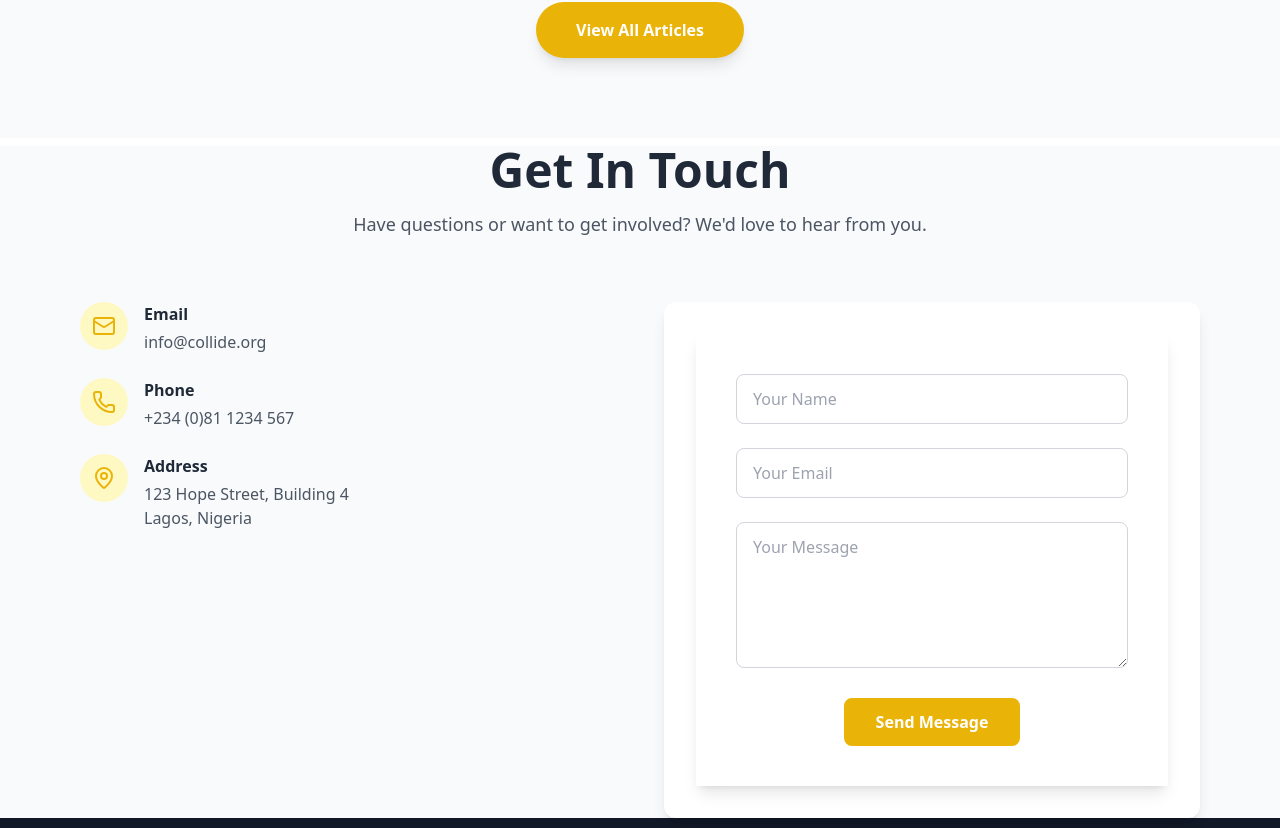
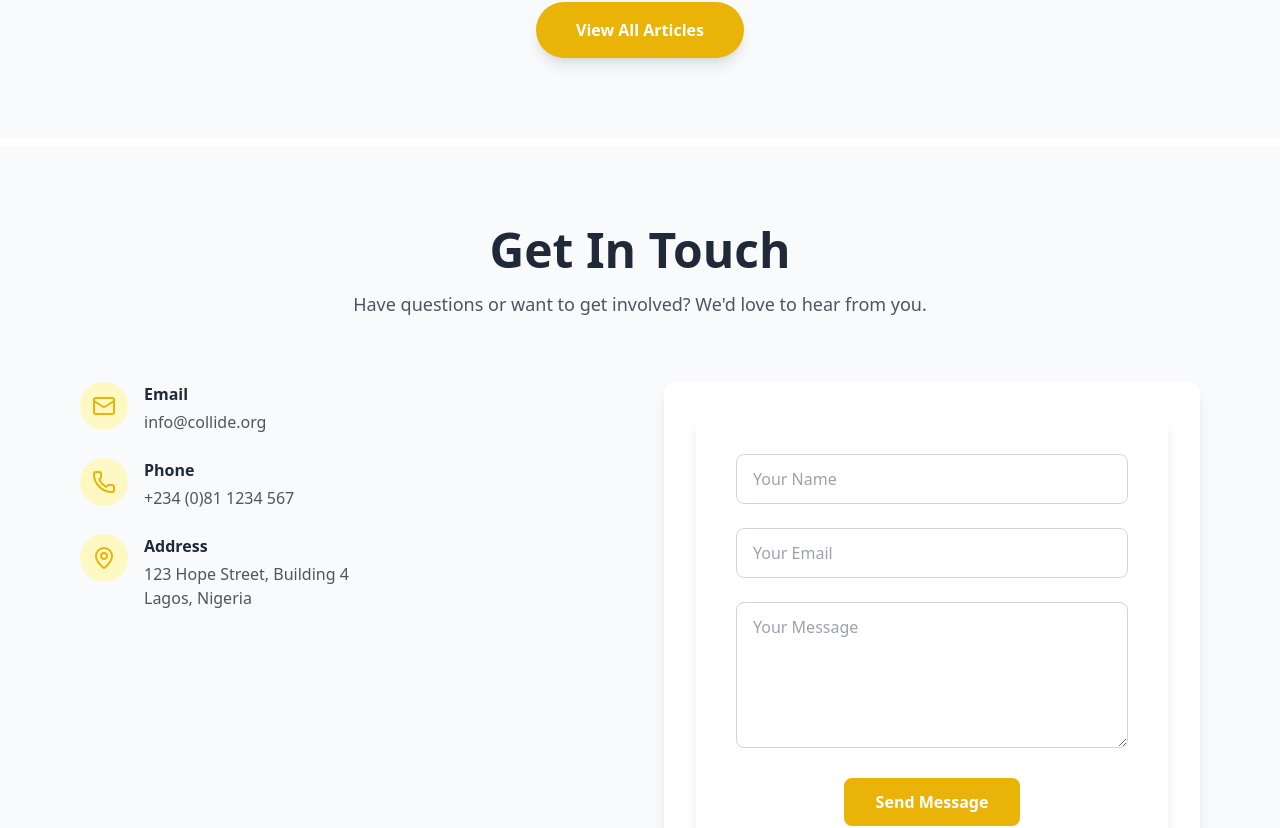
Before and after one commit to akindan01/collide.ngo, a React (Vite) app in the folder my-app/: page / in a window 1280 px wide. Shown: the part 5876-6704 px from the top of the page. Built offline with nearby package versions, Linux system fonts and the light colour scheme.

Commit message:
Adjust contact section padding and structure

```diff
--- a/my-app/src/pages/LandingPage.jsx
+++ b/my-app/src/pages/LandingPage.jsx
@@ -778,9 +778,12 @@ We work hand-in-hand with individuals and organizations who share our vision of
         </div>
       </section>
 
-      <section id="contact" className="py-8 md:py-0 bg-gray-50 mt-2">
+
+            <section id="contact" className="py-20 bg-gray-50 mt-2">
         <div className="max-w-6xl mx-auto px-4">
-          <div className="text-center mb-16">
+          <div
+             className="text-center mb-16"
+             >
             <h2 className="text-3xl md:text-5xl font-bold text-gray-800 mb-4">Get In Touch</h2>
             <p className="text-lg text-gray-600 max-w-2xl mx-auto">
               Have questions or want to get involved? We'd love to hear from you.
```
